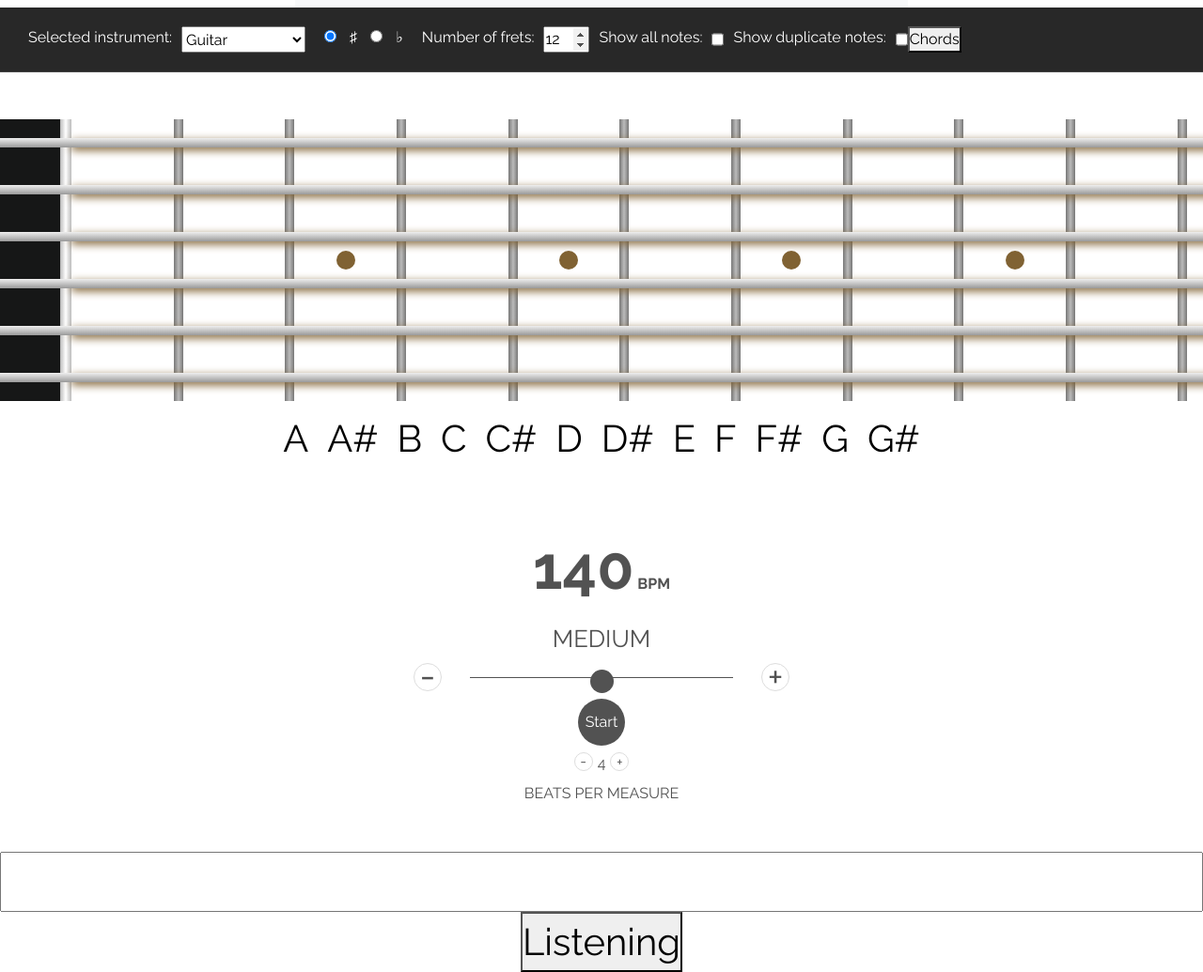
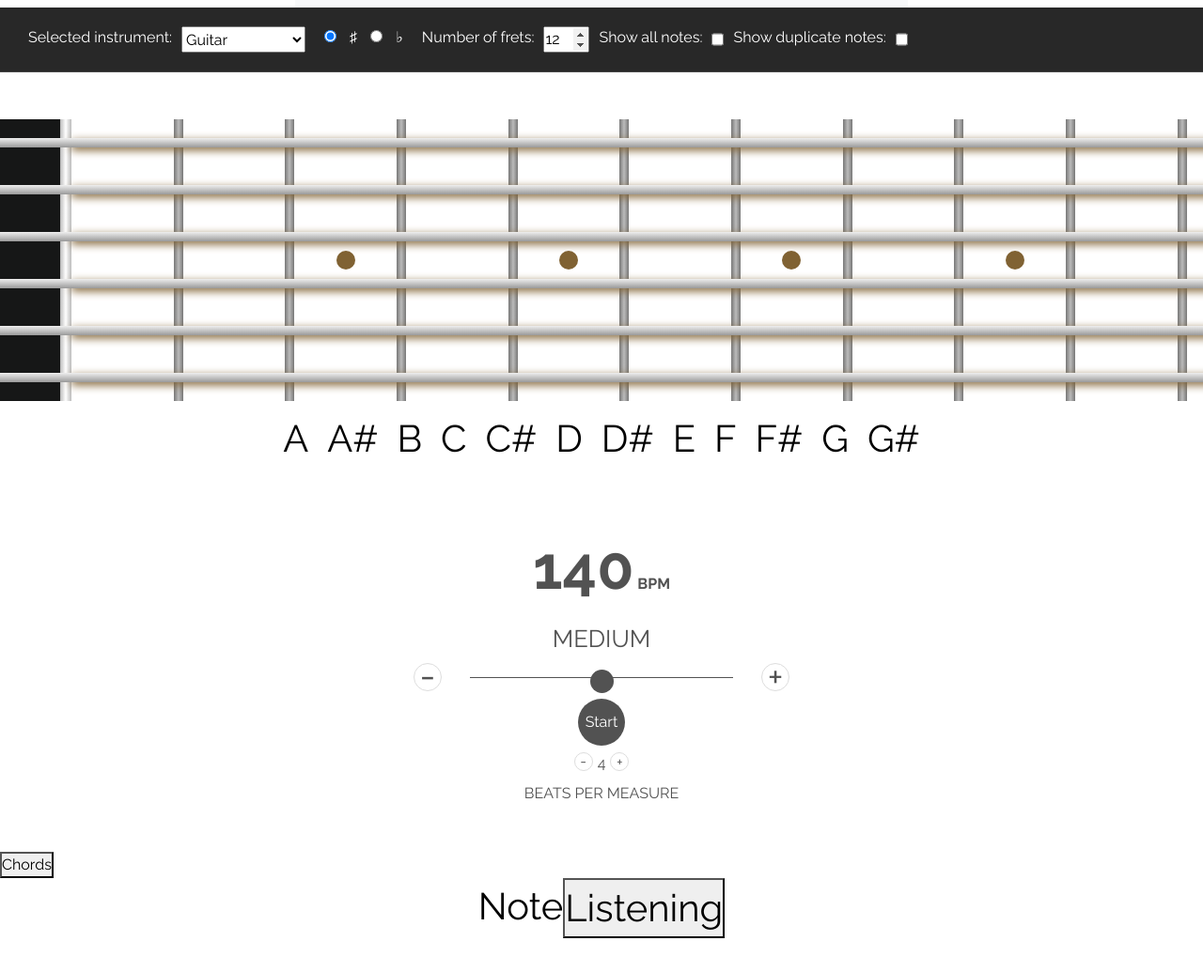
Before and after one commit to The-Metre/Chords, a Django app: template pocket_chords/templates/fretboard.html in a window 1280 px wide; the page is wider, and only the part inside the window is pictured. Shown: the part 78-1113 px from the top of that part at 94% size. After the commit the page ends 1077 px from the top of that part, so only its background shows below. Run offline with Django 3.2, Linux system fonts and the light colour scheme; the template is opened without the code that fills it, so the values that code supplies are empty; some libraries are stand-ins or nearby versions.

```diff
--- a/pocket_chords/static/intervals_websocket.js
+++ b/pocket_chords/static/intervals_websocket.js
@@ -1,6 +1,7 @@
 (function() {
     const interval_name = JSON.parse(document.getElementById('user_name').textContent);
     const recorder_button = document.querySelector('.chords-notes-selector')
+    const Note = document.querySelector('.Note')
 
 
     const interval_time_length = 250
@@ -28,7 +29,7 @@
             const socket = new WebSocket(websocket_url);
 
             socket.onopen = () => {
-                const stop_button = document.querySelector('.interval-button')
+                const stop_button = document.querySelector('.stop-interval-button')
                 const record_and_send = async(stream) => {
                     const recorder = new MediaRecorder(stream, {mimeType: 'audio/webm'});
                     const chunks = [];
@@ -61,6 +62,7 @@
 
         socket.onmessage = (message) => {
             const received = JSON.parse(message.data);
+            Note.innerHTML = received.message;
             console.log(received);
         };
         } catch (err) {
--- a/pocket_chords/templates/fretboard.html
+++ b/pocket_chords/templates/fretboard.html
@@ -22,9 +22,7 @@
     <label for="show-duplicate-notes">Show duplicate notes: </label>
     <input type="checkbox" id="show-duplicate-notes">
 
-    <div class="chords-notes-selector">
-        <button>Chords</button>
-    </div>
+
 
 </div>
 <div class="fretboard">
@@ -71,9 +69,13 @@
 </div>
 
 <div class="intervals-container">
-    <input type="text" class="target-note">
+
+    <div class="chords-notes-selector">
+        <button>Chords</button>
+    </div>
     <div class="interval-button">
-        <button>Listening</button>
+        <div class="Note">Note</div>
+        <button class="stop-interval-button">Listening</button>
     </div>
     {{ user_name|json_script:'user_name' }}
 </div>
--- a/project_tools/tuner.py
+++ b/project_tools/tuner.py
@@ -34,7 +34,7 @@ def find_max_frequency(audio_file):
 
 	for i in range(file_length) :
 		wdata = audio_file.readframes(1)
-		data = struct.unpack("i",wdata)
+		data = struct.unpack("q",wdata)
 		sound[i] = int(data[0])
 	# scaling it to 0 - 1
 	sound=np.divide(sound,float(2**15))
@@ -71,9 +71,9 @@ def get_closest_note(pitch: float):
     """
 
     i = int(np.round(np.log2(pitch/CONCERT_PITCH)*12))
-    closest_note = ALL_NOTES[i%12] + str(4 + (i + 9) // 12)
+    closest_note = ALL_NOTES[i%12] # + str(4 + (i + 9) // 12)
     closest_pitch = CONCERT_PITCH*2**(i / 12)
-    return closest_note, round(closest_pitch, 1)
+    return closest_note#, round(closest_pitch, 1)
 
 
 if __name__ == "__main__":
```
Also changed, not shown: intervals/consumers.py (+5 -3 lines).
